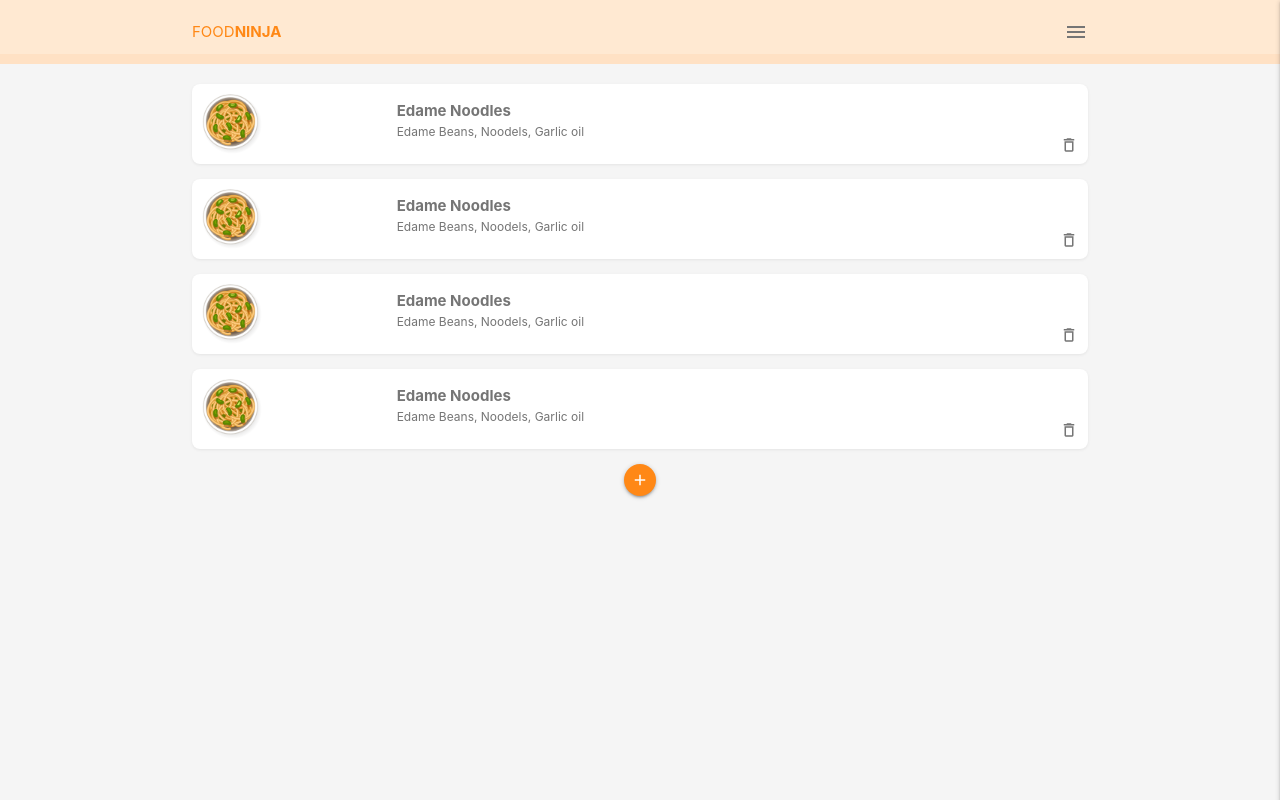
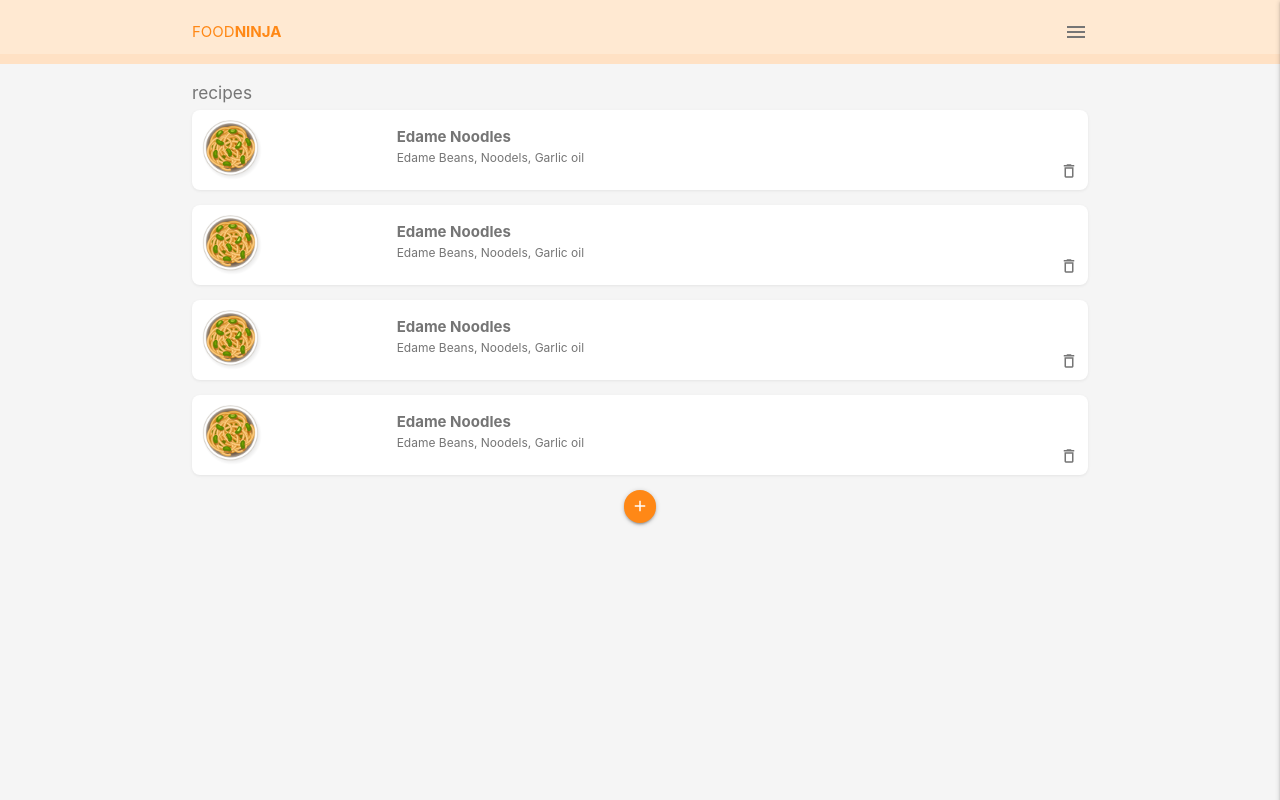
Before and after one commit to LIhDi/pwa-food-ninja, a plain HTML site: page index.html in a window 1280 px wide. Drawn offline with Linux system fonts and the light colour scheme.

```diff
--- a/index.html
+++ b/index.html
@@ -40,6 +40,7 @@
 
   <!-- recipes -->
   <div class="recipes container grey-text text-darken-1">
+    <h6>recipes</h6>
     <div class="card-panel recipe white row">
       <img src="/img/dish.png" alt="recipe thumb">
       <div class="recipe-details">
```
